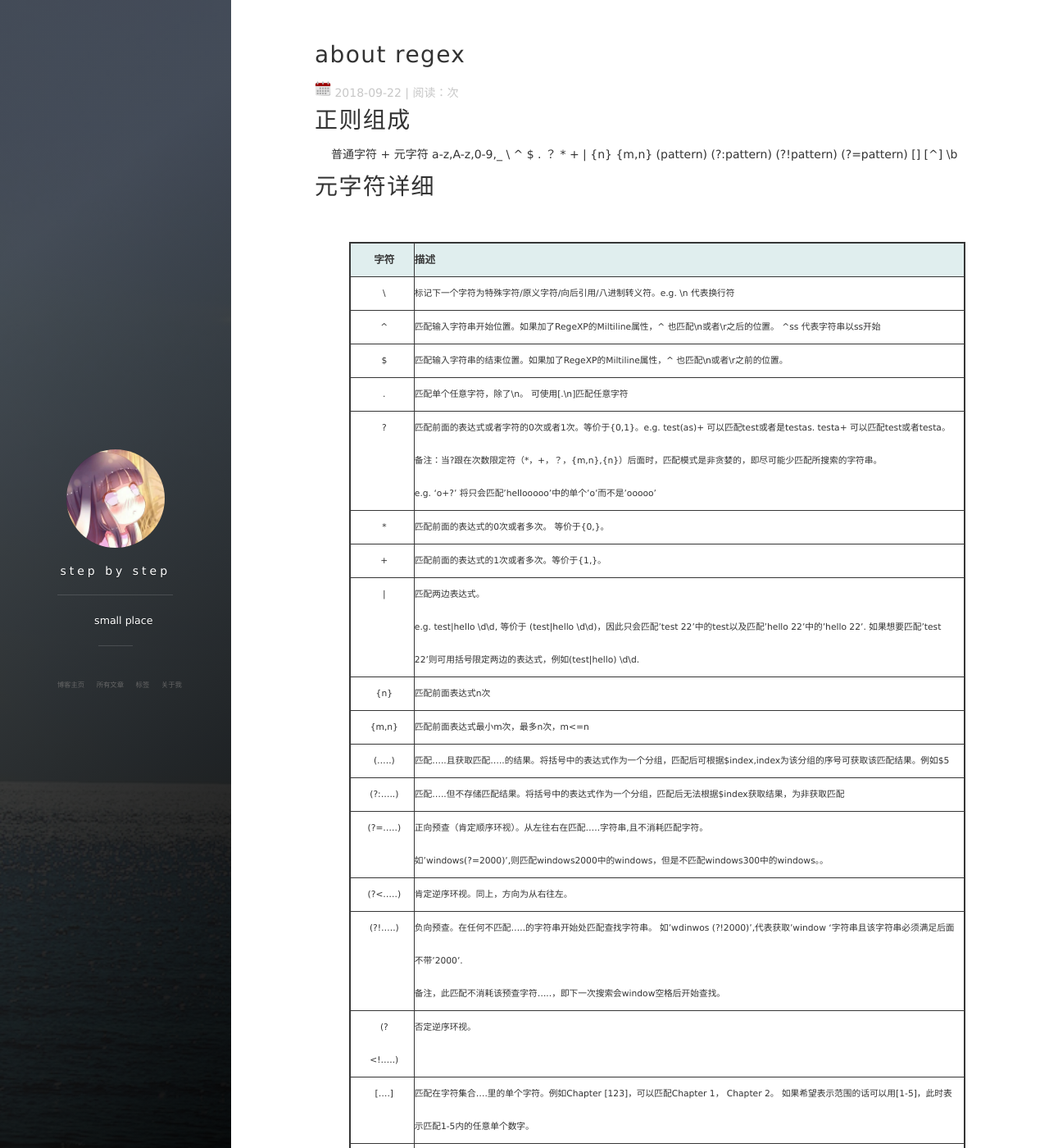
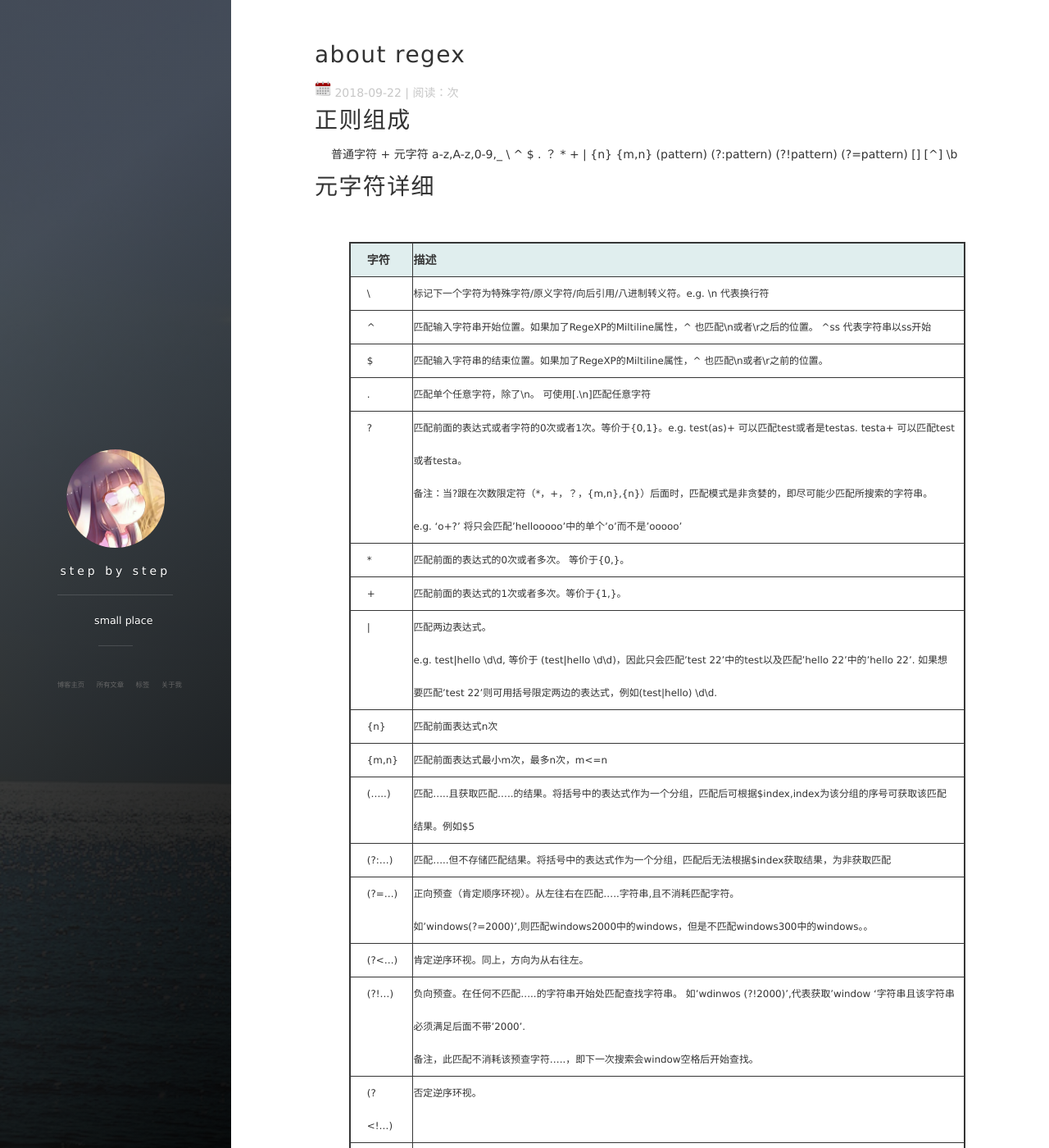
Before and after one commit to claudia1204/claudia1204.github.io, a Jekyll site: the page built from _posts/2018-09-23-about-regex.markdown, in a window 1280 px wide and 1400 px high. Shown: the whole window at 82% size. Built offline with Jekyll 4.4.1, drawn with Linux system fonts in a browser that asks for light colours; nearby versions of some CDN libraries; comment, search, counter and statistics services are not loaded.

Commit message:
update table font

```diff
--- a/_posts/2018-09-23-about-regex.markdown
+++ b/_posts/2018-09-23-about-regex.markdown
@@ -15,7 +15,7 @@ a-z,A-z,0-9,_        \ ^ $ . ？ * + | {n} {m,n} (pattern) (?:pattern) (?!patter
 =======
 
 | 字符        | 描述
-| --------   | :---- |
+| :-----------   | :---- |
 |\        | 标记下一个字符为特殊字符/原义字符/向后引用/八进制转义符。e.g. \n 代表换行符
 |^        | 匹配输入字符串开始位置。如果加了RegeXP的Miltiline属性，^ 也匹配\n或者\r之后的位置。 ^ss 代表字符串以ss开始
 |$        | 匹配输入字符串的结束位置。如果加了RegeXP的Miltiline属性，^ 也匹配\n或者\r之前的位置。
@@ -27,11 +27,11 @@ a-z,A-z,0-9,_        \ ^ $ . ？ * + | {n} {m,n} (pattern) (?:pattern) (?!patter
 |{n}        |匹配前面表达式n次
 |{m,n}      |匹配前面表达式最小m次，最多n次，m<=n
 |(.....)    |匹配.....且获取匹配.....的结果。将括号中的表达式作为一个分组，匹配后可根据$index,index为该分组的序号可获取该匹配结果。例如$5
-|(?:.....)  |匹配.....但不存储匹配结果。将括号中的表达式作为一个分组，匹配后无法根据$index获取结果，为非获取匹配
-|(?=.....)  |正向预查（肯定顺序环视）。从左往右在匹配.....字符串,且不消耗匹配字符。<br/>如'windows(?=2000)',则匹配windows2000中的windows，但是不匹配windows300中的windows。。
-|(?<.....)    |肯定逆序环视。同上，方向为从右往左。
-|(?!.....)  |负向预查。在任何不匹配.....的字符串开始处匹配查找字符串。 如'wdinwos (?!2000)',代表获取'window '字符串且该字符串必须满足后面不带'2000'.<br/>备注，此匹配不消耗该预查字符.....，即下一次搜索会window空格后开始查找。
-|(?<!.....)  |否定逆序环视。
+|(?:...)|匹配.....但不存储匹配结果。将括号中的表达式作为一个分组，匹配后无法根据$index获取结果，为非获取匹配
+|(?=...)|正向预查（肯定顺序环视）。从左往右在匹配.....字符串,且不消耗匹配字符。<br/>如'windows(?=2000)',则匹配windows2000中的windows，但是不匹配windows300中的windows。。
+|(?<...)|肯定逆序环视。同上，方向为从右往左。
+|(?!...)|负向预查。在任何不匹配.....的字符串开始处匹配查找字符串。 如'wdinwos (?!2000)',代表获取'window '字符串且该字符串必须满足后面不带'2000'.<br/>备注，此匹配不消耗该预查字符.....，即下一次搜索会window空格后开始查找。
+|(?<!...)|否定逆序环视。
 |[....]           |匹配在字符集合....里的单个字符。例如Chapter [123]，可以匹配Chapter 1， Chapter 2。 如果希望表示范围的话可以用[1-5]，此时表示匹配1-5内的任意单个数字。
 |[^....]     |匹配不在字符集合....里的单个字符。例如Chater [^123],可以匹配Chater 4，但是不能匹配Chapter 1
 |\b         |匹配单词边界。例如never say never，可以用ver\b 匹配never中的verb 。
--- a/css/main.css
+++ b/css/main.css
@@ -211,7 +211,7 @@ pre code {
 
 table {
   color: #333333;
-  font-size: .9em;
+  font-size: 1.0em;
   text-align: center;
   line-height: 40px;
   border: 2px solid #363636;
```
Also changed, not shown: 3 other files.
